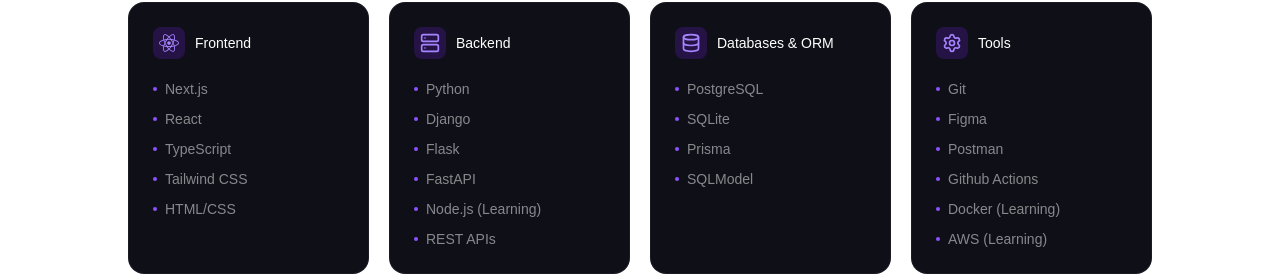
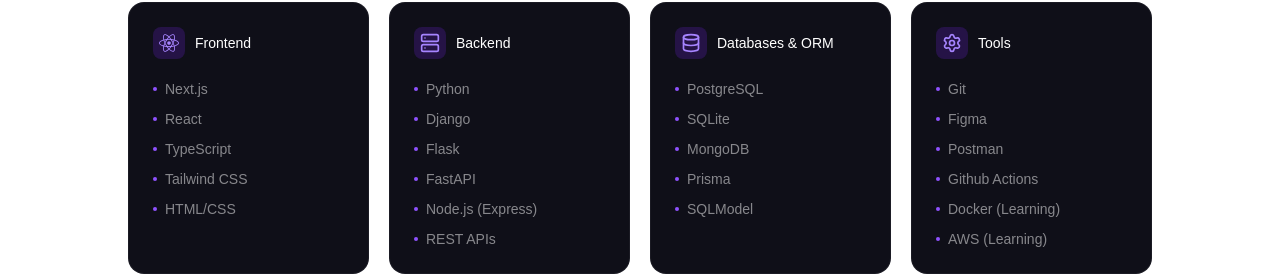
Before and after one commit to sethnkwo8/Seth-Nkwo-Portfolio, a Next.js app in the folder seth-nkwo-portfolio/: page / in a window 1280 px wide. Shown: the part 2800-3076 px from the top of the page. Built offline with nearby package versions, Linux system fonts and the light colour scheme.

Commit message:
Update SkillsSection.tsx

```diff
--- a/seth-nkwo-portfolio/src/components/SkillsSection.tsx
+++ b/seth-nkwo-portfolio/src/components/SkillsSection.tsx
@@ -21,12 +21,12 @@
                         {
                             category: "Backend",
                             icon: <Server className="size-5" />,
-                            items: ["Python", "Django", "Flask", "FastAPI", "Node.js (Learning)", "REST APIs"],
+                            items: ["Python", "Django", "Flask", "FastAPI", "Node.js (Express)", "REST APIs"],
                         },
                         {
                             category: "Databases & ORM",
                             icon: <Database className="size-5" />,
-                            items: ["PostgreSQL", "SQLite", "Prisma", "SQLModel"],
+                            items: ["PostgreSQL", "SQLite", "MongoDB", "Prisma", "SQLModel"],
                         },
                         {
                             category: "Tools",
```
